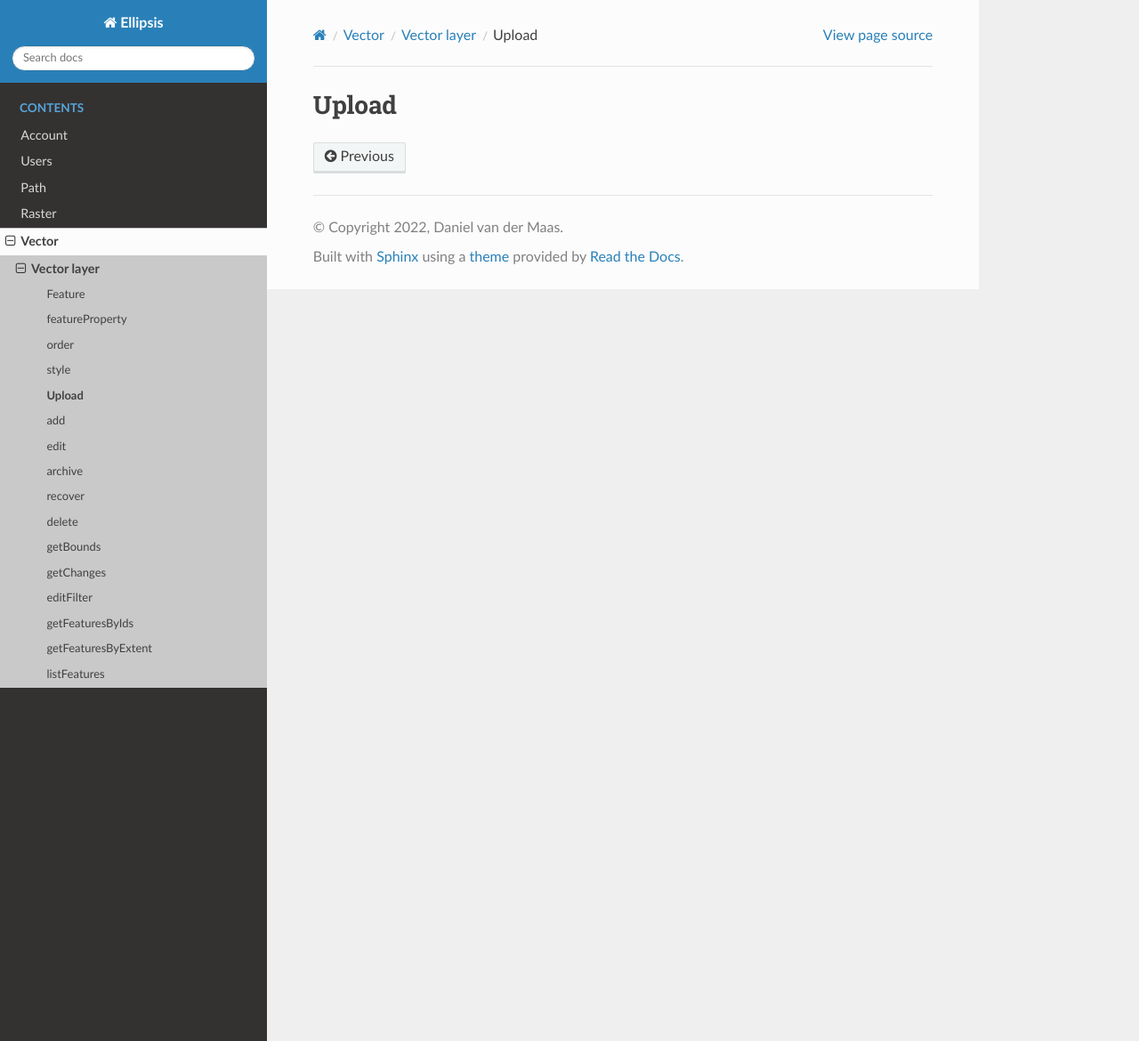
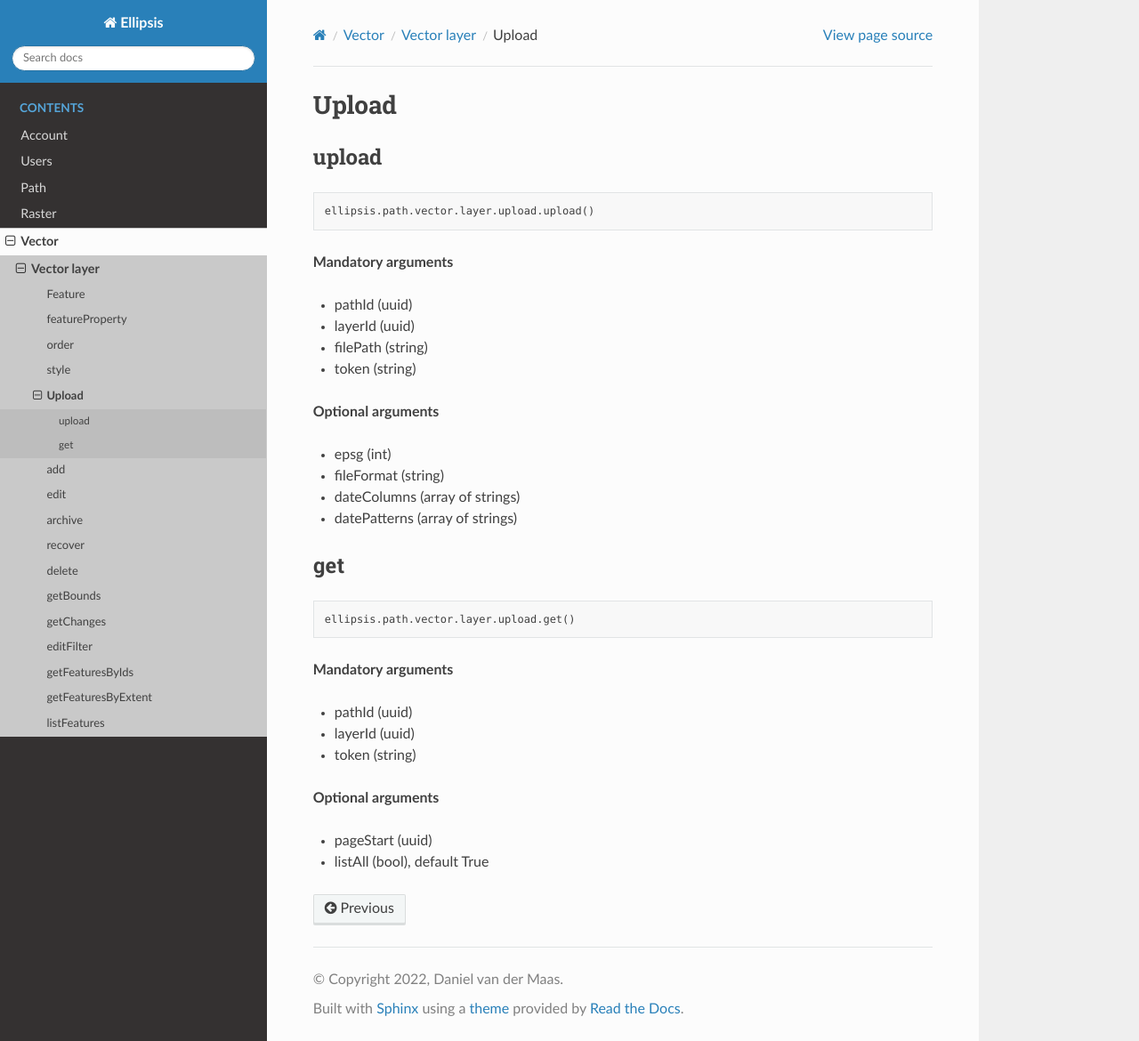
Before and after one commit to ellipsis-drive/python-package, a Sphinx documentation site: the page built from docs/vector/layer/upload/index.md, in a window 1280 px wide and 1170 px high. Shown: the whole window at 89% size. Built offline with Sphinx 7.4.7 and the Read the Docs theme 2.0.0, drawn with Linux system fonts in a browser that asks for light colours.

Commit message:
add vector layer upload

```diff
--- a/docs/vector/layer/upload/index.md
+++ b/docs/vector/layer/upload/index.md
@@ -1 +1,30 @@
 # Upload
+
+## upload
+
+    ellipsis.path.vector.layer.upload.upload()
+
+**Mandatory arguments**
+- pathId (uuid)
+- layerId (uuid)
+- filePath (string)
+- token (string)
+
+**Optional arguments**
+- epsg (int)
+- fileFormat (string)
+- dateColumns (array of strings)
+- datePatterns (array of strings)
+
+## get
+
+    ellipsis.path.vector.layer.upload.get()
+
+**Mandatory arguments**
+- pathId (uuid)
+- layerId (uuid)
+- token (string)
+
+**Optional arguments**
+- pageStart (uuid)
+- listAll (bool), default True
```
